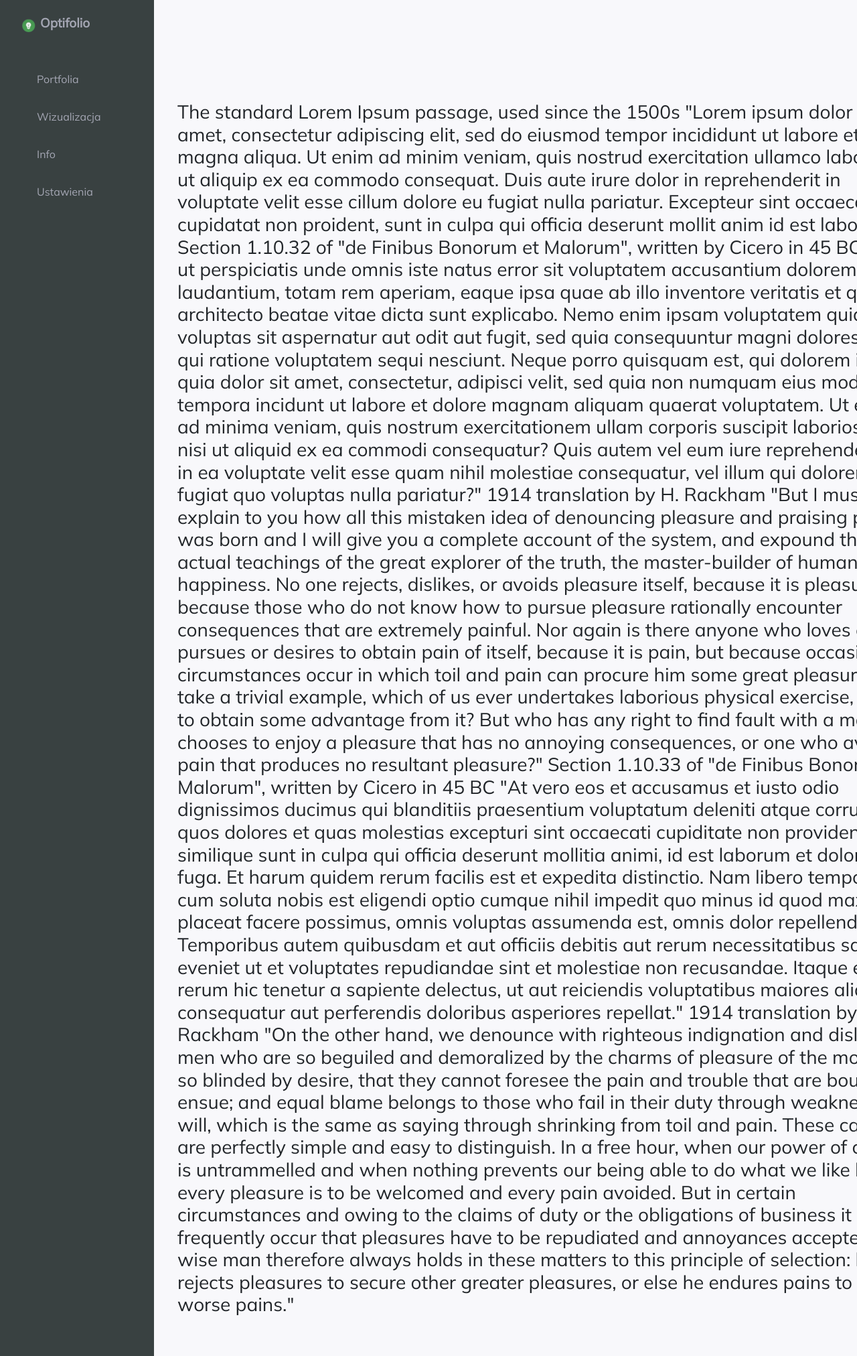
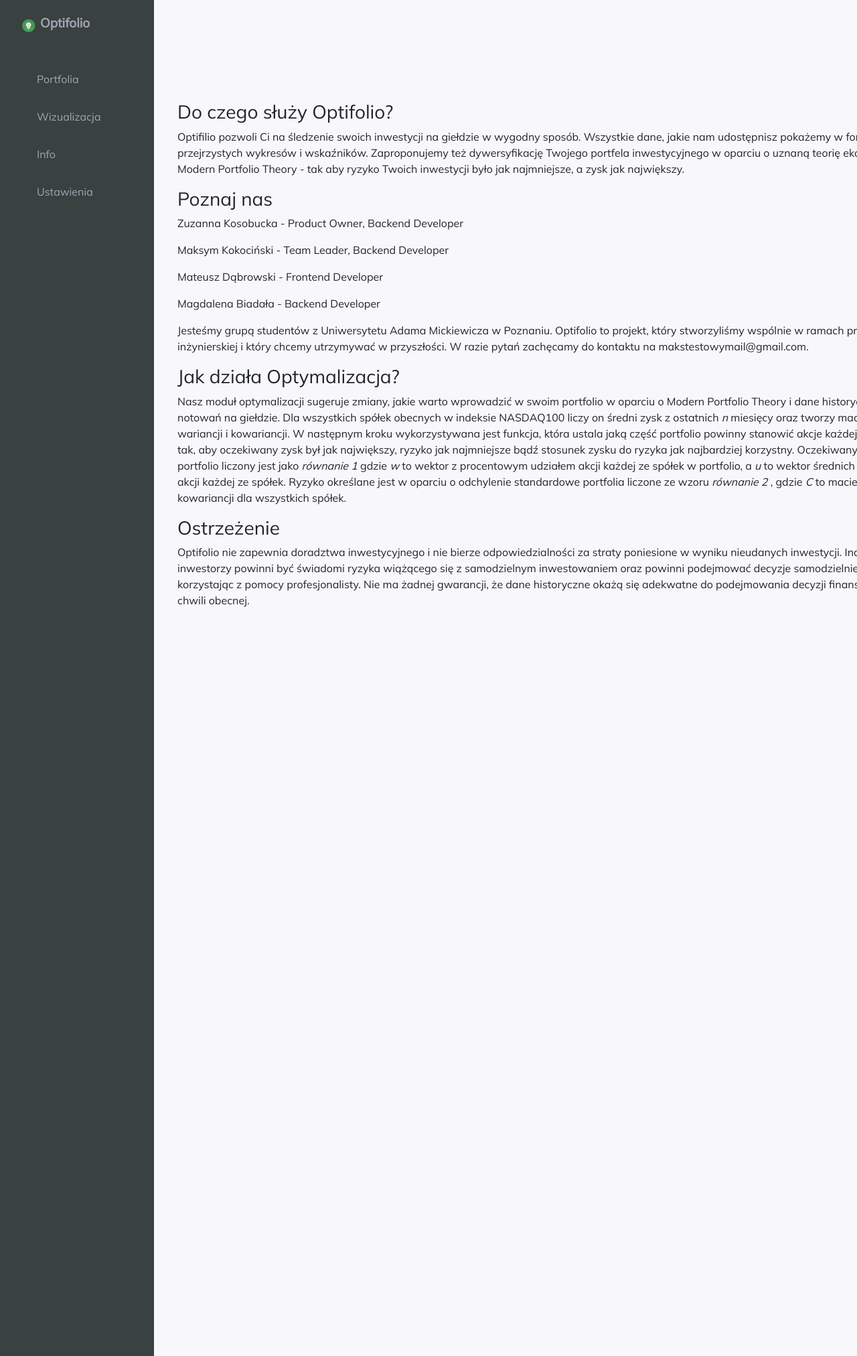
Before and after one commit to MaksymKokocinski/Optifolio-dev, a Django app: page /infopage/ in a window 1280 px wide. Shown: the whole page at 67% size. Run offline with Django 3.2, Linux system fonts and the light colour scheme; some libraries are stand-ins or nearby versions.

Commit message:
info page content update

```diff
--- a/optifolio/templates/optifolio/infopage.html
+++ b/optifolio/templates/optifolio/infopage.html
@@ -2,22 +2,42 @@
 
 {% block content %}
 <div class="container" style="margin-top:150px;position:fixed;margin-left:250px;">
-<h3> The standard Lorem Ipsum passage, used since the 1500s
-    "Lorem ipsum dolor sit amet, consectetur adipiscing elit, sed do eiusmod tempor incididunt ut labore et dolore magna aliqua. Ut enim ad minim veniam, quis nostrud exercitation ullamco laboris nisi ut aliquip ex ea commodo consequat. Duis aute irure dolor in reprehenderit in voluptate velit esse cillum dolore eu fugiat nulla pariatur. Excepteur sint occaecat cupidatat non proident, sunt in culpa qui officia deserunt mollit anim id est laborum."
-
-    Section 1.10.32 of "de Finibus Bonorum et Malorum", written by Cicero in 45 BC
-    "Sed ut perspiciatis unde omnis iste natus error sit voluptatem accusantium doloremque laudantium, totam rem aperiam, eaque ipsa quae ab illo inventore veritatis et quasi architecto beatae vitae dicta sunt explicabo. Nemo enim ipsam voluptatem quia voluptas sit aspernatur aut odit aut fugit, sed quia consequuntur magni dolores eos qui ratione voluptatem sequi nesciunt. Neque porro quisquam est, qui dolorem ipsum quia dolor sit amet, consectetur, adipisci velit, sed quia non numquam eius modi tempora incidunt ut labore et dolore magnam aliquam quaerat voluptatem. Ut enim ad minima veniam, quis nostrum exercitationem ullam corporis suscipit laboriosam, nisi ut aliquid ex ea commodi consequatur? Quis autem vel eum iure reprehenderit qui in ea voluptate velit esse quam nihil molestiae consequatur, vel illum qui dolorem eum fugiat quo voluptas nulla pariatur?"
-
-    1914 translation by H. Rackham
-    "But I must explain to you how all this mistaken idea of denouncing pleasure and praising pain was born and I will give you a complete account of the system, and expound the actual teachings of the great explorer of the truth, the master-builder of human happiness. No one rejects, dislikes, or avoids pleasure itself, because it is pleasure, but because those who do not know how to pursue pleasure rationally encounter consequences that are extremely painful. Nor again is there anyone who loves or pursues or desires to obtain pain of itself, because it is pain, but because occasionally circumstances occur in which toil and pain can procure him some great pleasure. To take a trivial example, which of us ever undertakes laborious physical exercise, except to obtain some advantage from it? But who has any right to find fault with a man who chooses to enjoy a pleasure that has no annoying consequences, or one who avoids a pain that produces no resultant pleasure?"
-
-    Section 1.10.33 of "de Finibus Bonorum et Malorum", written by Cicero in 45 BC
-    "At vero eos et accusamus et iusto odio dignissimos ducimus qui blanditiis praesentium voluptatum deleniti atque corrupti quos dolores et quas molestias excepturi sint occaecati cupiditate non provident, similique sunt in culpa qui officia deserunt mollitia animi, id est laborum et dolorum fuga. Et harum quidem rerum facilis est et expedita distinctio. Nam libero tempore, cum soluta nobis est eligendi optio cumque nihil impedit quo minus id quod maxime placeat facere possimus, omnis voluptas assumenda est, omnis dolor repellendus. Temporibus autem quibusdam et aut officiis debitis aut rerum necessitatibus saepe eveniet ut et voluptates repudiandae sint et molestiae non recusandae. Itaque earum rerum hic tenetur a sapiente delectus, ut aut reiciendis voluptatibus maiores alias consequatur aut perferendis doloribus asperiores repellat."
-
-    1914 translation by H. Rackham
-    "On the other hand, we denounce with righteous indignation and dislike men who are so beguiled and demoralized by the charms of pleasure of the moment, so blinded by desire, that they cannot foresee the pain and trouble that are bound to ensue; and equal blame belongs to those who fail in their duty through weakness of will, which is the same as saying through shrinking from toil and pain. These cases are perfectly simple and easy to distinguish. In a free hour, when our power of choice is untrammelled and when nothing prevents our being able to do what we like best, every pleasure is to be welcomed and every pain avoided. But in certain circumstances and owing to the claims of duty or the obligations of business it will frequently occur that pleasures have to be repudiated and annoyances accepted. The wise man therefore always holds in these matters to this principle of selection: he rejects pleasures to secure other greater pleasures, or else he endures pains to avoid worse pains."
-
+    <h3>
+        Do czego służy Optifolio?
     </h3>
+    <p>
+        Optifilio pozwoli Ci na śledzenie swoich inwestycji na giełdzie w wygodny sposób. Wszystkie dane, jakie nam udostępnisz pokażemy w formie przejrzystych wykresów i wskaźników. Zaproponujemy też dywersyfikację Twojego portfela inwestycyjnego w oparciu o uznaną teorię ekonomiczną - Modern Portfolio Theory - tak aby ryzyko Twoich inwestycji było jak najmniejsze, a zysk jak największy.
+    </p>
+    <h3>
+        Poznaj nas
+    </h3>
+    <p>
+        Zuzanna Kosobucka - Product Owner, Backend Developer
+    </p>
+    <p>
+        Maksym Kokociński - Team Leader, Backend Developer
+    </p>
+    <p>
+        Mateusz Dąbrowski - Frontend Developer
+    </p>
+    <p>
+        Magdalena Biadała - Backend Developer
+    </p>
+    <p>
+        Jesteśmy grupą studentów z Uniwersytetu Adama Mickiewicza w Poznaniu. Optifolio to projekt, który stworzyliśmy wspólnie w ramach pracy inżynierskiej i który chcemy utrzymywać w przyszłości. W razie pytań zachęcamy do kontaktu na makstestowymail@gmail.com.
+    </p>
+    <h3>
+        Jak działa Optymalizacja?
+    </h3>
+    <p>
+        Nasz moduł optymalizacji sugeruje zmiany, jakie warto wprowadzić w swoim portfolio w oparciu o Modern Portfolio Theory i dane historyczne z notowań na giełdzie. Dla wszystkich spółek obecnych w indeksie NASDAQ100 liczy on średni zysk z ostatnich <em>n</em> miesięcy oraz tworzy macierz wariancji i kowariancji. W następnym kroku wykorzystywana jest funkcja, która ustala jaką część portfolio powinny stanowić akcje każdej ze spółek tak, aby oczekiwany zysk był jak największy, ryzyko jak najmniejsze bądź stosunek zysku do ryzyka jak najbardziej korzystny. Oczekiwany zwrot z portfolio liczony jest jako <em> równanie 1 </em> gdzie <em>w</em> to wektor z procentowym udziałem akcji każdej ze spółek w portfolio, a <em>u</em> to wektor średnich zysków z akcji każdej ze spółek. Ryzyko określane jest w oparciu o odchylenie standardowe portfolia liczone ze wzoru <em> równanie 2 </em>, gdzie <em>C</em> to macierz wariancji i kowariancji dla wszystkich spółek.
+    </p>
+    <h3>
+        Ostrzeżenie
+    </h3>
+    <p>
+        Optifolio nie zapewnia doradztwa inwestycyjnego i nie bierze odpowiedzialności za straty poniesione w wyniku nieudanych inwestycji. Indywidualni inwestorzy powinni być świadomi ryzyka wiążącego się z samodzielnym inwestowaniem oraz powinni podejmować decyzje samodzielnie bądź korzystając z pomocy profesjonalisty. Nie ma żadnej gwarancji, że dane historyczne okażą się adekwatne do podejmowania decyzji finansowych w chwili obecnej.
+    </p>
 </div>
 
 {% endblock %}
```
